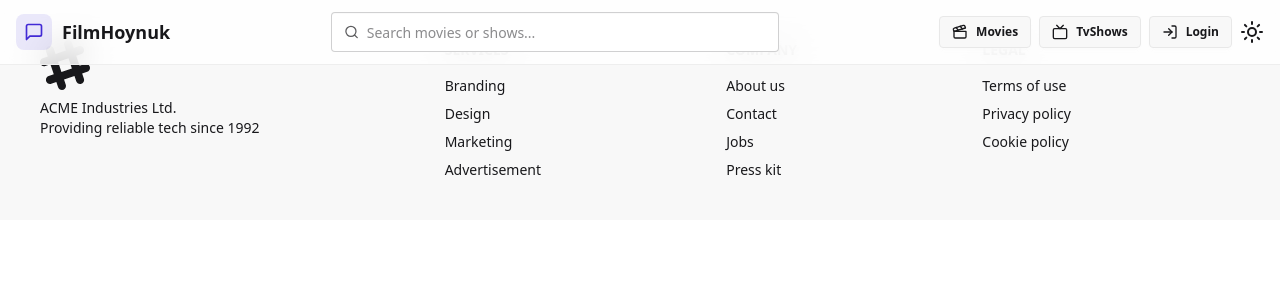
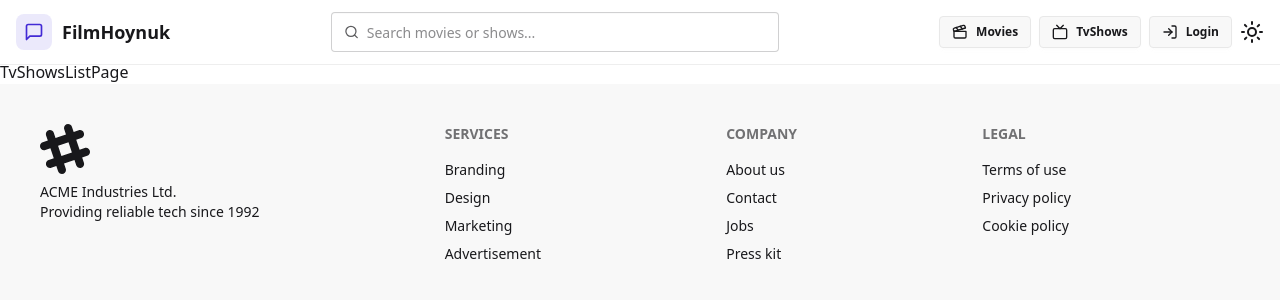
Before and after one commit to umutbarandemir/MERN-IMDB, a React (Vite) app in the folder Frontend/: page /tvshows in a window 1280 px wide. Shown: the top 300 px of the page. Built offline with nearby package versions, Linux system fonts and the light colour scheme.

Commit message:
movies page seperated from movielist page

```diff
--- a/Frontend/src/App.jsx
+++ b/Frontend/src/App.jsx
@@ -8,6 +8,8 @@ import SignUpPage from './pages/SignUpPage'
 import ProfilePage from './pages/ProfilePage'
 import Navbar from './components/Navbar'
 import Footer from './components/Footer'
+import MoviesListPage from './pages/MoviesListPage'
+import TvShowsListPage from './pages/TvShowsListPage'
 import { Toaster } from 'react-hot-toast'
 
 function App() {
@@ -18,8 +20,10 @@ function App() {
       <Navbar />
       <Routes>
         <Route path="/" element={<HomePage />} />
-        <Route path="/movie" element={<MoviePage />} />
-        <Route path="/tvshow" element={<TvShowPage />} />
+        <Route path="/movies" element={<MoviesListPage />} />
+        <Route path="/tvshows" element={<TvShowsListPage />} />
+        <Route path="/tvshow/:id" element={<TvShowPage />} />
+        <Route path="/movie/:id" element={<MoviePage />} />
         <Route path="/login" element={<LoginPage />} />
         <Route path="/signup" element={<SignUpPage />} />
         <Route path="/profile" element={<ProfilePage />} />
--- a/Frontend/src/components/Navbar.jsx
+++ b/Frontend/src/components/Navbar.jsx
@@ -50,12 +50,12 @@ const Navbar = () => {
               </div>
             )}
 
-            <Link to={"/movie"} className={`btn btn-sm gap-2 transition-colors hover:opacity-80`}>
+            <Link to={"/movies"} className={`btn btn-sm gap-2 transition-colors hover:opacity-80`}>
               <Clapperboard className="w-4 h-4" />
               <span className="hidden sm:inline">Movies</span>
             </Link>
 
-            <Link to={"/tvshow"} className={`btn btn-sm gap-2 transition-colors hover:opacity-80`}>
+            <Link to={"/tvshows"} className={`btn btn-sm gap-2 transition-colors hover:opacity-80`}>
               <Tv className="w-4 h-4" />
               <span className="hidden sm:inline">TvShows</span>
             </Link>
--- /dev/null
+++ b/Frontend/src/pages/MoviesListPage.jsx
@@ -0,0 +1,9 @@
+import React from 'react'
+
+const MoviesListPage = () => {
+  return (
+    <div className='mt-15'>MoviesListPage</div>
+  )
+}
+
+export default MoviesListPage
--- /dev/null
+++ b/Frontend/src/pages/TvShowsListPage.jsx
@@ -0,0 +1,9 @@
+import React from 'react'
+
+const TvShowsListPage = () => {
+  return (
+    <div className='mt-15'>TvShowsListPage</div>
+  )
+}
+
+export default TvShowsListPage
```
